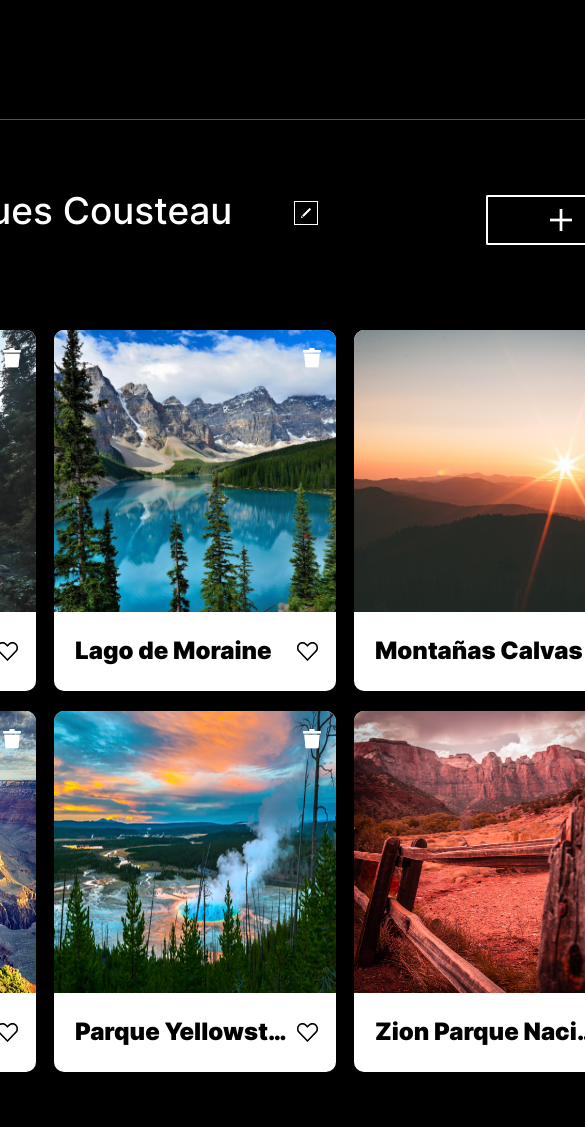
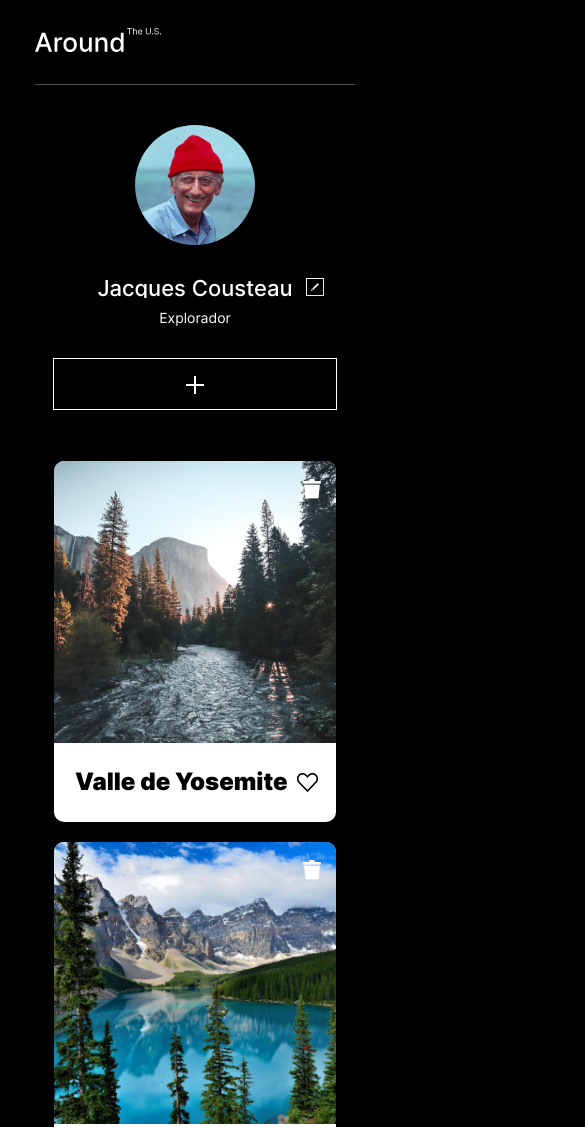
Before and after one commit to D4N-MC/web_project_around, a plain HTML site: page index.html in a window 390 px wide. Shown: the top 1127 px of the page, 585 px wide, since content can reach past the window. Before the commit the page ends 1072 px from the top, so only its background shows below. Drawn offline with Linux system fonts and the light colour scheme.

Commit message:
feat/mediaqueriesadded

```diff
--- a/blocks/header.css
+++ b/blocks/header.css
@@ -2,6 +2,31 @@
     margin-top:45px;
     height: 74px;
     width: 882px;
-    /*width: 62vw;*/
     border-bottom:rgba(84, 84, 84, 1) solid 0.5px;
+    position:relative;
 }
+.header__icon{
+    position: absolute;
+    left:0;
+    top:0;
+}
+
+@media screen and (max-width:910px){
+    .header{
+        width: 580px;
+    }
+}
+
+@media screen and (max-width:608px){
+    .header{
+        margin:28px 0 0 0;
+        width: 320px;
+        height:56px;
+        border-bottom:rgba(84, 84, 84, 1) solid 0.5px;
+    }
+
+    .header__icon{
+        width: 126px;
+        height: 24px;
+    }
+}
--- a/blocks/images.css
+++ b/blocks/images.css
@@ -64,3 +64,25 @@
     width: 282px;
     height: 282px;
 }
+
+@media screen and (max-width:910px){
+    .images{
+        margin-top:50px;
+        display:grid;
+        grid-template-columns: 1fr 1fr;
+        grid-template-rows:1fr 1fr 1fr;
+        grid-row-gap:20px;
+        grid-column-gap:18px;
+      }
+}
+
+@media screen and (max-width:608px){
+    .images{
+        margin-top:50px;
+        display:grid;
+        grid-template-columns: 1fr;
+        grid-template-rows:1fr 1fr 1fr 1fr 1fr 1fr;
+        grid-row-gap:20px;
+        grid-column-gap:18px;
+      }
+}
--- a/blocks/info.css
+++ b/blocks/info.css
@@ -81,134 +81,211 @@
 .user-add{
     width:150px;
     height:50px;
-    position:absolute;
-    right:0;
     z-index:2;
+    border: solid 1px white;
+    position: relative;
+    margin-left:168px;
 }
 
-.user-addhover{
-    width:150px;
-    height:50px;
+.user-add__normal{
+    width: 22px;
+    height: 22px;
+    z-index:2;
     position:absolute;
-    right:0;
-    z-index:1;
+    top:14px;
+    left:64px;
 }
 
 .user-add:hover{
+    border: solid 1px gray;
+}
+
+.user-add:hover .user-add__normal{
+    opacity:0;
+
+}
+
+.user-add__hover{
+    width: 22px;
+    height: 22px;
+    z-index:2;
+    position:absolute;
+    top:14px;
+    left:64px;
+}
+
+@media screen and (max-width:910px){
+    .info{
+    margin-top:40px;
+    height: 120px;
+    width:580px;
+    display:flex;
+    flex-direction:row;
+    align-items:center;
+    position:relative;
+}
+
+.user-photo{
+    width:120px;
+    height:120px;
+    border-radius:50%;
+}
+
+.user{
+    width: 350px;
+    height: 77px;
+    display:flex;
+    flex-direction:column;
+    margin-left:8px;
+}
+
+.user__top{
+    height: 43px;
+    width: 414px;
+    display:flex;
+    flex-direction:row;
+}
+
+.user__top-name{
+    width: 310px;
+    height: 43px;
+    margin:8px 5px 0 0;
+    font-family:Inter;
+    color:white;
+    font-size:33px;
+    font-weight:500;
+    line-height:41px;
+    text-overflow:ellipsis;
+    white-space:nowrap;
+    overflow:hidden;
+}
+
+.user__edit-buttons{
+    width: 24px;
+    height: 24px;
+    position:relative;
+    margin-top:19px;
+}
+
+.user__top-normal{
+    width: 24px;
+    height: 24px;
+    position:absolute;
+}
+
+.user__top-hover{
+    width: 24px;
+    height: 24px;
+    position:absolute;
+}
+
+.user__top-normal:hover{
     opacity:0;
 }
 
-.user-add:hover{
-    opacity:60%;
+.user__bottom{
+    width: 372px;
+    height: 18px;
+    margin-top:16px;
+    font-family:Inter;
+    color:white;
+    font-size:17px;
+    font-weight:400;
+    line-height:21.78px;
 }
 
-.Edit{
-    width: calc(100vw - 15px);
-    height: 99vh;
-    position:absolute;
-    top:0;
-    bottom:0;
-    right:0;
-    left:0;
-    z-index:3;
-    display:flex;
-    align-items: center;
-    justify-content:center;
+.user-add{
+    width:100px;
+    height:40px;
+    z-index:2;
+    border: solid 1px white;
+    position: relative;
+    margin-left:10px;
 }
 
-.formulario{
+.user-add__normal{
+    width: 18px;
+    height: 18px;
+    z-index:2;
     position:absolute;
-    right:0;
-    top:0;
-    bottom:0;
-    left:0;
-    width: 100%;
-    height: 100%;
-    pointer-events:none;
-    z-index:1;
+    top:12px;
+    left:35px;
 }
 
-.block{
-    width: 430px;
-    height: 330px;
-    background-color: white;
-    border-radius:10px;
-    z-index:3;
-    display:flex;
-    flex-direction:column;
-    align-items: center;
-    position:relative;
-    pointer-events:all;
+.user-add__hover{
+    width: 18px;
+    height: 18px;
+    z-index:2;
+    position:absolute;
+    top:12px;
+    left:35px;
+}
 }
 
-.block__close{
-    position:absolute;
-    right:-35px;
-    top:-35px;
-    z-index:4;
+@media screen and (max-width:608px){
+    .info{
+        flex-direction: column;
+        width: 282px;
+        height: 286px;
+    }
+    .user{
+        width: 280px;
+        height: 66px;
+        margin:15px 0 0 0;
+    }
+    .user__top{
+        width: 280px;
+        height: 38px;
+    }
+    .user__top-name{
+        width: 201px;
+        height: 38px;
+        font-weight:500;
+        font-size: 22px;
+        line-height: 56px;
+        text-align: center;
+        margin:0 0 0 39.5px;
+    }
+    .user__edit-buttons{
+        width: 18px;
+        height: 18px;
+        margin-top:18px;
+        margin-left:10px;
+    }
+    .user__top-normal{
+        width: 18px;
+        height: 18px;
     }
 
-.block__close-hover{
-    position:absolute;
-    right:-35px;
-    top:-35px;
+    .user__top-hover{
+        width: 18px;
+        height: 18px;
     }
 
-.block__close:hover{
-    opacity:0;
+    .user__bottom{
+        width: 280px;
+        height: 14px;
+        margin-top:12px;
+        font-size:14px;
+        font-weight:400;
+        line-height:16.94px;
+        text-align: center;
     }
 
-.block__text{
-    margin:24px 36px 0 0;
-    width: 330px;
-    height: 23px;
-    font-family: Inter;
-    font-weight:900;
-    font-size: 24px;
-    line-height:29.05px;
+    .user-add{
+        margin-top:32px;
+        margin-left:0;
+        width:282px;
+        height:50px;
     }
 
-#nombre{
-    width: 358px;
-    height: 28px;
-    border:none;
-    border-bottom: 1px solid;
-    margin-top:54px;
-    font-family:Inter;
+    .user-add__normal{
+        left:132px;
+        top:17px;
     }
 
-#about{
-    width: 358px;
-    height: 28px;
-    border:none;
-    border-bottom: 1px solid;
-    margin-top:30px;
-    font-family:Inter;
+    .user-add__hover{
+         left:132px;
+         top:17px;
     }
-
-.Guardar{
-    width: 358px;
-    height: 50px;
-    margin-top:48px;
-    font-family:Inter;
-    background-color:black;
-    color:white;
 }
-
-.Guardar:hover{
-    cursor:pointer;
-    background: #000000CC;
-}
-
-.Guardar-disabled{
-    width: 358px;
-    height: 50px;
-    margin-top:48px;
-    font-family:Inter;
-    background-color:white;
-    color:gray;
-    border: gray 0.5px solid;
-    cursor:not-allowed;
-    pointer-events:none;
-    z-index:3;
-}
--- a/blocks/page.css
+++ b/blocks/page.css
@@ -3,5 +3,6 @@
     flex-direction:column;
     align-items:center;
     background-color:black;
-    overflow:hidden;
+    overflow-x:hidden;
+    position:relative;
 }
--- a/index.css
+++ b/index.css
@@ -3,4 +3,5 @@
 @import url(blocks/page.css);
 @import url(blocks/header.css);
 @import url(blocks/info.css);
+@import url(blocks/formulario.css);
 @import url(blocks/images.css);
--- a/index.html
+++ b/index.html
@@ -10,11 +10,10 @@
 <body class="page">
     <header class="header">
         <h1>
-        <img src="images/logo/around-us.svg">
+        <img class="header__icon" src="images/logo/around-us.svg" alt="around-us">
         </h1>
     </header>
 
-    <main>
         <section class="info">
             <img class="user-photo" src="images/info/photo.png" alt="foto de perfil">
             <div class="user">
@@ -27,12 +26,23 @@
                </div>
                <h3 class="user__bottom">Explorador</h3>
             </div>
-            <img class="user-addhover" src="images/info/Add Button hover.png" alt="boton de añadir">
-            <img class="user-add" src="images/info/Add Button.png" alt="boton de añadir">
+            <div class="user-add">
+               <img class="user-add__hover" src="images/info/add hover.svg" alt="boton de añadir">
+               <img class="user-add__normal" src="images/info/add.svg" alt="boton de añadir">
+            </div>
         </section>
 
         <section class="formulario">
-
+            <div class="Edit">
+                <div class="block">
+                    <img class="block__close" src="images/iconos/Close Icon.svg" alt="Cerrar formulario">
+                    <img class="block__close-hover" src="images/iconos/Close Icon Hover.svg" alt="Cerrar formulario">
+                    <h4 class="block__text">Editar perfil</h4>
+                    <input type="text" id="nombre" placeholder="Nombre">
+                    <input type="text" id="about" placeholder="Acerca de mi">
+                    <button type="button" class="Guardar">Guardar</button>
+                </div>
+            </div>
         </section>
 
         <section class="images">
@@ -85,7 +95,7 @@
                 <img class="post__like" src="images/post/like icon.svg" alt="like">
             </div>
         </section>
-    </main>
+
     <script src="scripts/script.js"></script>
 </body>
 </html>
--- a/scripts/script.js
+++ b/scripts/script.js
@@ -4,17 +4,8 @@ let PerfilNombre = document.querySelector(".user__top-name");
 let PerfilAbout = document.querySelector(".user__bottom");
 
 function OpenFormulario(){
-    formulario.innerHTML =
-       `<div class="Edit">
-            <div class="block">
-                <img class="block__close" src="images/iconos/Close Icon.svg" alt="Cerrar formulario">
-                <img class="block__close-hover" src="images/iconos/Close Icon Hover.svg" alt="Cerrar formulario">
-                <h4 class="block__text">Editar perfil</h4>
-                <input type="text" id="nombre" placeholder="Nombre">
-                <input type="text" id="about" placeholder="Acerca de mi">
-                <button type="button" class="Guardar">Guardar</button>
-            </div>
-        </div>`
+        formulario.classList.add("popup_opened");
+
         let closebutton = document.querySelector(".block__close");
         closebutton.addEventListener("click", CloseFormulario);
 
@@ -45,7 +36,7 @@ function OpenFormulario(){
 }
 
 function CloseFormulario(){
-    formulario.innerHTML = "";
+    formulario.classList.remove("popup_opened");
 }
 
 
```
Also changed, not shown: blocks/formulario.css (added, +168 -0 lines), styles/index.css (deleted, +0 -10 lines), images/info/Add Button hover.png (deleted), images/info/Add Button.png (deleted), images/info/add hover.svg (added), images/info/add.svg (added). Lines whose indentation alone changed are shown as unchanged.
